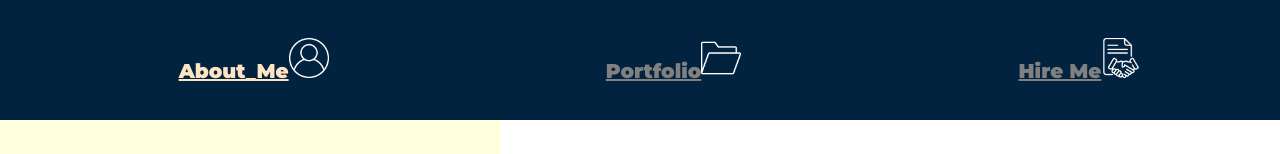
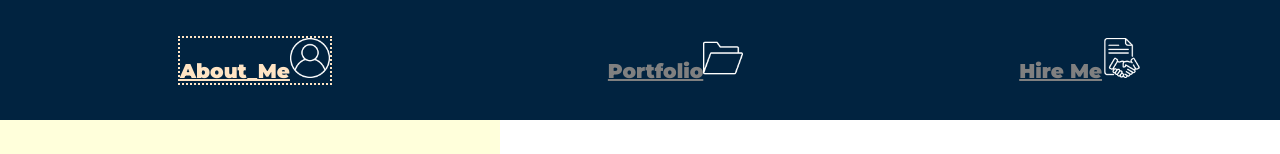
Before and after one commit to KevinJunHan/ReactSite, a React (Create React App) app: page /about in a window 1280 px wide. Shown: the top 154 px of the page. Built offline with nearby package versions, Linux system fonts and the light colour scheme.

Commit message:
added border to nav when selected

```diff
--- a/src/Nav.js
+++ b/src/Nav.js
@@ -37,6 +37,7 @@ class Nav extends React.Component {
 						to="/About"
 						activeClassName="selected"
 						activeStyle={{
+							border: "2px dotted bisque",
 							fontWeight: "bold",
 							color: "bisque",
 						}}
@@ -52,6 +53,7 @@ class Nav extends React.Component {
 						to="/Portfolio"
 						activeClassName="selected"
 						activeStyle={{
+							border: "2px dotted bisque",
 							fontWeight: "bold",
 							color: "bisque",
 						}}
@@ -72,6 +74,7 @@ class Nav extends React.Component {
 						to="/HireMe"
 						activeClassName="selected"
 						activeStyle={{
+							border: "2px dotted bisque",
 							fontWeight: "bold",
 							color: "bisque",
 						}}
```
